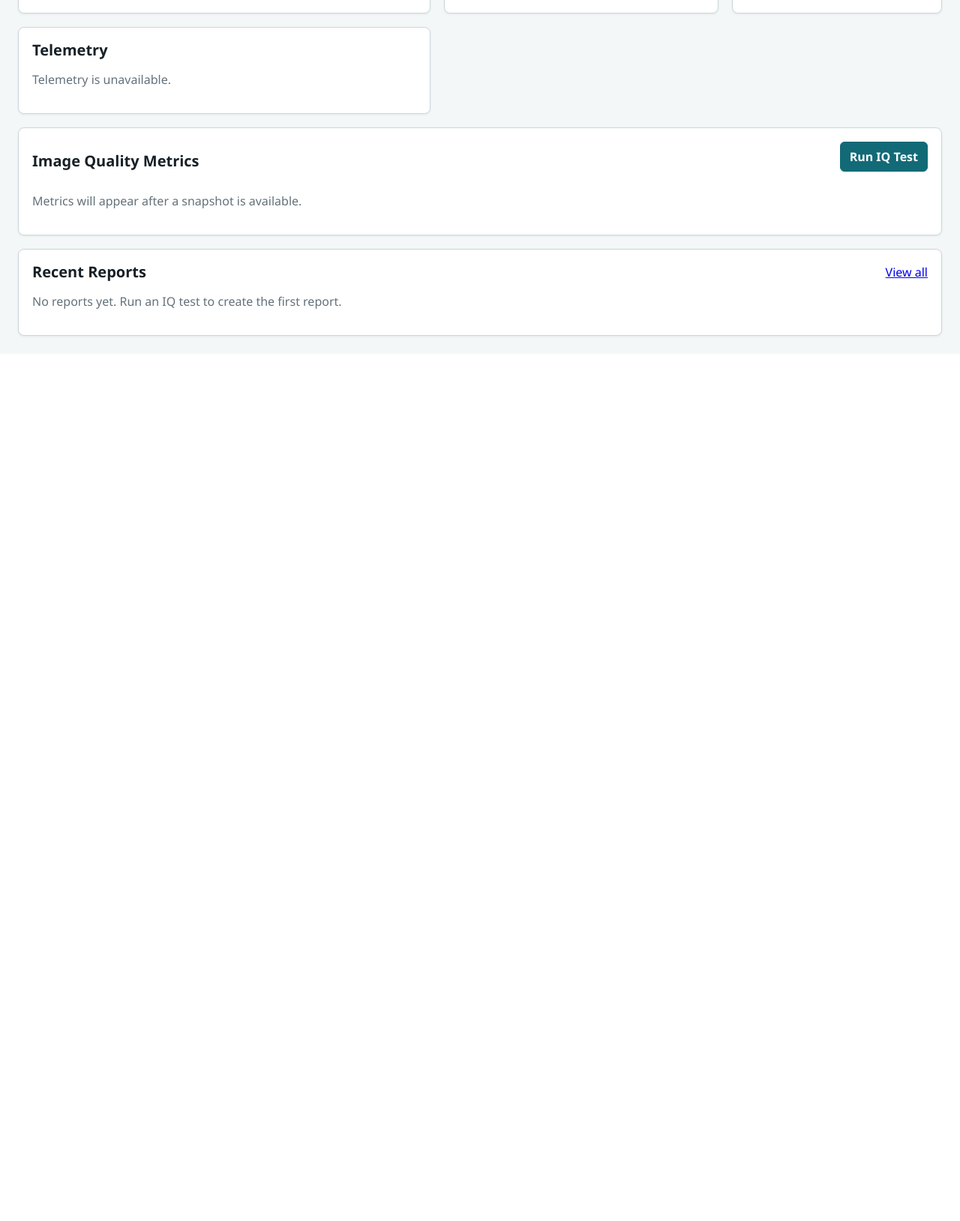
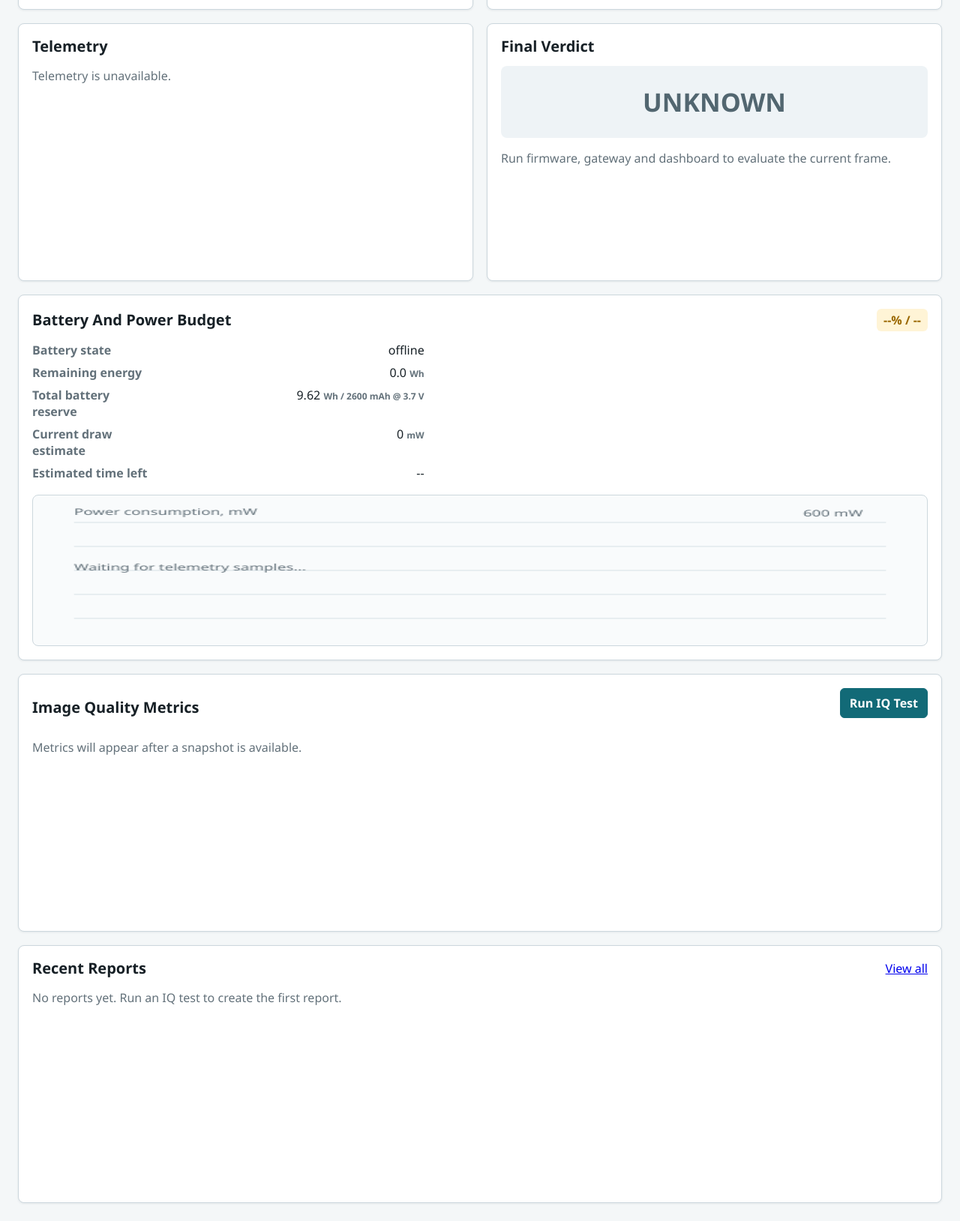
Before and after one commit to PyromanANR/embedded-camera-iq-testbench, a FastAPI app: page / in a window 1280 px wide. Shown: the part 565-2194 px from the top of the page at 75% size. Before the commit the page ends 1016 px from the top, so only its background shows below. Run offline with FastAPI, Linux system fonts and the light colour scheme; data that the repository does not hold is empty.

Commit message:
Initial implementation of embedded camera IQ testbench

```diff
--- a/python_test_station/app/main.py
+++ b/python_test_station/app/main.py
@@ -21,7 +21,7 @@ from .config import (
 )
 from .image_degradation import create_placeholder_image, encode_jpeg
 from .image_pipeline import analyze_snapshot
-from .presentation import metric_rows, telemetry_rows
+from .presentation import battery_status, metric_rows, telemetry_rows
 from .report_generator import save_report
 from .storage import has_stock_images, list_reports, load_report
 
@@ -57,6 +57,7 @@ async def _dashboard_context(request: Request) -> dict:
         "health": health,
         "telemetry": telemetry,
         "telemetry_rows": telemetry_rows(telemetry),
+        "battery": battery_status(telemetry),
         "metrics": metrics,
         "metric_rows": metric_rows(metrics),
         "latest_reports": list_reports()[:5],
@@ -71,6 +72,21 @@ async def _dashboard_context(request: Request) -> dict:
 @app.get("/")
 async def dashboard(request: Request):
     return templates.TemplateResponse(request, "dashboard.html", await _dashboard_context(request))
+
+
+@app.get("/api/status")
+async def api_status():
+    client = _client()
+    health, health_error = await client.health()
+    telemetry, telemetry_error = await client.telemetry() if not health_error else (None, health_error)
+    return {
+        "ok": not bool(health_error or telemetry_error),
+        "health": health,
+        "telemetry": telemetry,
+        "telemetry_rows": telemetry_rows(telemetry),
+        "battery": battery_status(telemetry),
+        "error": health_error or telemetry_error,
+    }
 
 
 @app.get("/run-test")
--- a/python_test_station/app/static/css/style.css
+++ b/python_test_station/app/static/css/style.css
@@ -54,19 +54,62 @@ nav a {
   border-radius: 6px;
 }
 nav a.active, nav a:hover { background: #21444d; color: #fff; }
+.topbar-right {
+  display: flex;
+  align-items: center;
+  justify-content: flex-end;
+  gap: 14px;
+  flex-wrap: wrap;
+}
+.top-battery {
+  min-width: 420px;
+  max-width: 680px;
+  border: 1px solid rgba(255, 255, 255, 0.18);
+  border-radius: 8px;
+  padding: 8px 10px;
+  background: rgba(255, 255, 255, 0.08);
+}
+.top-battery.good { border-color: rgba(83, 207, 140, 0.45); }
+.top-battery.warning { border-color: rgba(247, 190, 80, 0.55); }
+.top-battery.critical { border-color: rgba(255, 118, 102, 0.6); }
+.top-battery-main,
+.top-battery-modules {
+  display: flex;
+  align-items: center;
+  gap: 10px;
+  flex-wrap: wrap;
+}
+.top-battery-main span,
+.top-battery-modules span {
+  color: #d6e7eb;
+  font-size: 12px;
+}
+.top-battery-main strong {
+  color: #fff;
+  font-size: 18px;
+}
+.top-battery-modules {
+  margin-top: 5px;
+  gap: 6px;
+}
+.top-battery-modules span {
+  padding: 2px 6px;
+  border-radius: 999px;
+  background: rgba(255, 255, 255, 0.12);
+}
 
 .page { max-width: 1440px; margin: 0 auto; padding: 24px; }
 .grid { display: grid; grid-template-columns: repeat(2, minmax(0, 1fr)); gap: 18px; }
 .dashboard-grid { grid-template-columns: minmax(420px, 1.3fr) minmax(320px, 0.7fr); }
 .dashboard-layout {
   display: grid;
-  grid-template-columns: minmax(460px, 1.2fr) minmax(320px, 0.8fr) minmax(280px, 0.6fr);
+  grid-template-columns: repeat(2, minmax(420px, 1fr));
   gap: 18px;
   align-items: stretch;
 }
 .controls-grid { grid-template-columns: minmax(420px, 1.2fr) minmax(320px, 0.8fr); }
 .wide { grid-column: 1 / -1; }
-.quality-panel, .recent-panel { grid-column: 1 / -1; }
+.quality-panel, .recent-panel, .power-panel { grid-column: 1 / -1; }
 
 .panel {
   background: var(--panel);
@@ -88,6 +131,12 @@ h1, h2 { margin: 0; line-height: 1.2; letter-spacing: 0; }
 h1 { font-size: 26px; }
 h2 { font-size: 20px; }
 .snapshot { display: block; width: 100%; aspect-ratio: 16 / 9; object-fit: contain; background: #0b1215; border-radius: 6px; }
+.dashboard-layout > .panel {
+  min-height: 344px;
+}
+.snapshot-panel .snapshot {
+  max-height: 276px;
+}
 
 .kv {
   display: grid;
@@ -111,6 +160,7 @@ h2 { font-size: 20px; }
   font-weight: 700;
 }
 .pill.ok, .verdict.pass { color: var(--good); background: #e8f5ee; }
+.pill.warning { color: var(--warn); background: #fff4d6; }
 .pill.bad, .verdict.fail { color: var(--bad); background: #fdeceb; }
 .verdict.warning { color: var(--warn); background: #fff4d6; }
 .verdict-large {
@@ -207,11 +257,62 @@ select { min-width: 230px; }
 .report-grid {
   margin-top: 18px;
 }
+.power-grid {
+  display: grid;
+  grid-template-columns: minmax(260px, 0.8fr) minmax(300px, 1fr);
+  gap: 18px;
+  align-items: start;
+}
+.module-breakdown {
+  display: grid;
+  gap: 10px;
+}
+.module-row {
+  display: grid;
+  grid-template-columns: minmax(120px, 1fr) auto;
+  gap: 8px 12px;
+  align-items: center;
+}
+.module-row span {
+  color: var(--muted);
+  font-weight: 650;
+}
+.module-row strong {
+  font-size: 13px;
+}
+.module-bar {
+  grid-column: 1 / -1;
+  height: 8px;
+  border-radius: 999px;
+  overflow: hidden;
+  background: #e7eef2;
+}
+.module-bar span {
+  display: block;
+  height: 100%;
+  border-radius: inherit;
+  background: linear-gradient(90deg, #126a77, #e26d42);
+}
+.power-chart-wrap {
+  grid-column: 1 / -1;
+  min-height: 196px;
+  border: 1px solid var(--line);
+  border-radius: 8px;
+  padding: 10px;
+  background: #f9fbfc;
+}
+#powerChart {
+  display: block;
+  width: 100%;
+  height: 180px;
+}
 pre { white-space: pre-wrap; background: #eef3f6; padding: 14px; border-radius: 6px; overflow-x: auto; }
 code { background: #eef3f6; padding: 2px 5px; border-radius: 4px; }
 
 @media (max-width: 860px) {
   .topbar { align-items: flex-start; flex-direction: column; }
+  .topbar-right { justify-content: flex-start; width: 100%; }
+  .top-battery { min-width: 0; width: 100%; }
   nav { justify-content: flex-start; }
   .grid, .dashboard-grid, .dashboard-layout, .controls-grid { grid-template-columns: 1fr; }
   .page { padding: 16px; }
@@ -220,4 +321,5 @@ code { background: #eef3f6; padding: 2px 5px; border-radius: 4px; }
   .metric-table { table-layout: auto; }
   .metric-table th,
   .metric-table td { font-size: 13px; padding: 8px; }
+  .power-grid { grid-template-columns: 1fr; }
 }
--- a/python_test_station/app/static/js/app.js
+++ b/python_test_station/app/static/js/app.js
@@ -1,9 +1,145 @@
 document.addEventListener("DOMContentLoaded", () => {
   const snapshot = document.querySelector("img.snapshot");
-  if (!snapshot) {
+  if (snapshot) {
+    snapshot.addEventListener("error", () => {
+      snapshot.alt = "Snapshot is not available";
+    });
+  }
+
+  const chart = document.getElementById("powerChart");
+  const powerHistory = [];
+  if (chart) {
+    const initialPower = Number(chart.dataset.initialPower || 0);
+    if (initialPower > 0) {
+      powerHistory.push(initialPower);
+    }
+    drawPowerChart(chart, powerHistory);
+  }
+
+  if (document.querySelector("[data-telemetry-key]") || chart) {
+    setInterval(async () => {
+      try {
+        const response = await fetch("/api/status", { cache: "no-store" });
+        if (!response.ok) {
+          return;
+        }
+        const status = await response.json();
+        updateTelemetry(status.telemetry_rows || []);
+        updateBattery(status.battery);
+        if (chart && status.battery && status.battery.estimated_power_mw) {
+          powerHistory.push(Number(status.battery.estimated_power_mw));
+          while (powerHistory.length > 40) {
+            powerHistory.shift();
+          }
+          drawPowerChart(chart, powerHistory);
+        }
+        if (snapshot) {
+          snapshot.src = snapshot.src.split("?")[0] + "?ts=" + Date.now();
+        }
+      } catch (error) {
+        // Keep the dashboard readable if the gateway is temporarily offline.
+      }
+    }, 2500);
+  }
+});
+
+function updateTelemetry(rows) {
+  for (const row of rows) {
+    const target = document.querySelector(`[data-telemetry-key="${row.key}"]`);
+    if (!target) {
+      continue;
+    }
+    target.textContent = row.unit ? `${row.value} ${row.unit}` : row.value;
+  }
+}
+
+function updateBattery(battery) {
+  if (!battery) {
     return;
   }
-  snapshot.addEventListener("error", () => {
-    snapshot.alt = "Snapshot is not available";
+  setAll("[data-battery-percent]", battery.percent);
+  setAll("[data-battery-runtime]", battery.runtime_label);
+  setAll("[data-battery-power]", battery.estimated_power_mw);
+  setAll("[data-battery-state]", battery.state);
+  setAll("[data-battery-remaining]", battery.remaining_wh);
+
+  const panel = document.querySelector("[data-battery-panel]");
+  if (panel) {
+    panel.classList.remove("good", "warning", "critical", "offline");
+    panel.classList.add(battery.state || "offline");
+  }
+
+  for (const module of battery.breakdown || []) {
+    setAll(`[data-power-module="${module.key}"]`, `${module.name}: ${module.mw} mW`);
+    setAll(`[data-power-module-value="${module.key}"]`, `${module.mw} mW`);
+    document.querySelectorAll(`[data-power-module-row="${module.key}"] .module-bar span`).forEach((bar) => {
+      bar.style.width = `${module.share}%`;
+    });
+  }
+}
+
+function setAll(selector, value) {
+  document.querySelectorAll(selector).forEach((node) => {
+    node.textContent = value;
   });
-});
+}
+
+function drawPowerChart(canvas, values) {
+  const ctx = canvas.getContext("2d");
+  const width = canvas.width;
+  const height = canvas.height;
+  ctx.clearRect(0, 0, width, height);
+
+  ctx.fillStyle = "#f9fbfc";
+  ctx.fillRect(0, 0, width, height);
+
+  const padding = 26;
+  const plotWidth = width - padding * 2;
+  const plotHeight = height - padding * 2;
+  const maxValue = Math.max(600, ...values, 1);
+  const minValue = 0;
+
+  ctx.strokeStyle = "#d6e0e5";
+  ctx.lineWidth = 1;
+  for (let i = 0; i <= 4; i++) {
+    const y = padding + (plotHeight * i) / 4;
+    ctx.beginPath();
+    ctx.moveTo(padding, y);
+    ctx.lineTo(width - padding, y);
+    ctx.stroke();
+  }
+
+  ctx.fillStyle = "#63717a";
+  ctx.font = "12px Segoe UI, Arial";
+  ctx.fillText("Power consumption, mW", padding, 16);
+  ctx.fillText(`${Math.round(maxValue)} mW`, width - padding - 64, padding - 8);
+
+  if (values.length < 2) {
+    ctx.fillText("Waiting for telemetry samples...", padding, height / 2);
+    return;
+  }
+
+  ctx.strokeStyle = "#126a77";
+  ctx.lineWidth = 3;
+  ctx.beginPath();
+  values.forEach((value, index) => {
+    const x = padding + (plotWidth * index) / Math.max(values.length - 1, 1);
+    const y = padding + plotHeight - ((value - minValue) / (maxValue - minValue)) * plotHeight;
+    if (index === 0) {
+      ctx.moveTo(x, y);
+    } else {
+      ctx.lineTo(x, y);
+    }
+  });
+  ctx.stroke();
+
+  const last = values[values.length - 1];
+  ctx.fillStyle = "#e26d42";
+  const x = width - padding;
+  const y = padding + plotHeight - ((last - minValue) / (maxValue - minValue)) * plotHeight;
+  ctx.beginPath();
+  ctx.arc(x, y, 5, 0, Math.PI * 2);
+  ctx.fill();
+  ctx.fillStyle = "#172026";
+  ctx.fillText(`${Math.round(last)} mW`, Math.max(padding, x - 74), Math.max(20, y - 10));
+}
--- a/python_test_station/app/templates/base.html
+++ b/python_test_station/app/templates/base.html
@@ -15,12 +15,29 @@
         <span>Virtual smart camera QA station</span>
       </div>
     </div>
+    <div class="topbar-right">
       <nav>
         <a class="{{ 'active' if active_page == 'dashboard' else '' }}" href="/">Dashboard</a>
         <a class="{{ 'active' if active_page == 'dev_controls' else '' }}" href="/dev-controls">Dev Controls</a>
         <a class="{{ 'active' if active_page == 'reports' else '' }}" href="/reports">Reports</a>
         <a class="{{ 'active' if active_page == 'setup' else '' }}" href="/setup">Setup</a>
       </nav>
+      {% if battery is defined %}
+        <aside class="top-battery {{ battery.state }}" data-battery-panel>
+          <div class="top-battery-main">
+            <span>Battery</span>
+            <strong><span data-battery-percent>{{ battery.percent }}</span>%</strong>
+            <span><span data-battery-runtime>{{ battery.runtime_label }}</span> left</span>
+            <span><span data-battery-power>{{ battery.estimated_power_mw }}</span> mW</span>
+          </div>
+          <div class="top-battery-modules">
+            {% for module in battery.breakdown %}
+              <span data-power-module="{{ module.key }}">{{ module.name }}: {{ module.mw }} mW</span>
+            {% endfor %}
+          </div>
+        </aside>
+      {% endif %}
+    </div>
   </header>
   <main class="page">
     {% block content %}{% endblock %}
--- a/python_test_station/app/templates/dashboard.html
+++ b/python_test_station/app/templates/dashboard.html
@@ -37,6 +37,20 @@
     {% endif %}
   </div>
 
+  <div class="panel">
+    <div class="panel-header"><h2>Telemetry</h2></div>
+    {% if telemetry_rows %}
+      <dl class="kv aligned">
+        {% for row in telemetry_rows %}
+          <dt>{{ row.label }}</dt>
+          <dd data-telemetry-key="{{ row.key }}" data-unit="{{ row.unit }}">{{ row.value }}{% if row.unit %} <span class="unit">{{ row.unit }}</span>{% endif %}</dd>
+        {% endfor %}
+      </dl>
+    {% else %}
+      <p class="muted">Telemetry is unavailable.</p>
+    {% endif %}
+  </div>
+
   <div class="panel verdict-panel">
     <div class="panel-header"><h2>Final Verdict</h2></div>
     {% if metrics %}
@@ -49,17 +63,36 @@
     {% endif %}
   </div>
 
-  <div class="panel">
-    <div class="panel-header"><h2>Telemetry</h2></div>
-    {% if telemetry_rows %}
-      <dl class="kv aligned">
-        {% for row in telemetry_rows %}
-          <dt>{{ row.label }}</dt><dd>{{ row.value }}{% if row.unit %} <span class="unit">{{ row.unit }}</span>{% endif %}</dd>
+  <div class="panel power-panel wide">
+    <div class="panel-header">
+      <h2>Battery And Power Budget</h2>
+      <span class="pill {{ 'ok' if battery.state == 'good' else 'bad' if battery.state == 'critical' else 'warning' }}">
+        {{ battery.percent }}% / {{ battery.runtime_label }}
+      </span>
+    </div>
+    <div class="power-grid">
+      <div>
+        <dl class="kv aligned">
+          <dt>Battery state</dt><dd data-battery-state>{{ battery.state }}</dd>
+          <dt>Remaining energy</dt><dd><span data-battery-remaining>{{ battery.remaining_wh }}</span> <span class="unit">Wh</span></dd>
+          <dt>Total battery reserve</dt><dd>{{ battery.capacity_wh }} <span class="unit">Wh / 2600 mAh @ 3.7 V</span></dd>
+          <dt>Current draw estimate</dt><dd><span data-battery-power>{{ battery.estimated_power_mw }}</span> <span class="unit">mW</span></dd>
+          <dt>Estimated time left</dt><dd data-battery-runtime>{{ battery.runtime_label }}</dd>
+        </dl>
+      </div>
+      <div class="module-breakdown">
+        {% for module in battery.breakdown %}
+          <div class="module-row" data-power-module-row="{{ module.key }}">
+            <span>{{ module.name }}</span>
+            <strong data-power-module-value="{{ module.key }}">{{ module.mw }} mW</strong>
+            <div class="module-bar"><span style="width: {{ module.share }}%"></span></div>
+          </div>
         {% endfor %}
-      </dl>
-    {% else %}
-      <p class="muted">Telemetry is unavailable.</p>
-    {% endif %}
+      </div>
+      <div class="power-chart-wrap">
+        <canvas id="powerChart" width="680" height="180" data-initial-power="{{ battery.estimated_power_mw }}"></canvas>
+      </div>
+    </div>
   </div>
 
   <div class="panel quality-panel">
```
Also changed, not shown: docs/architecture.md (+1 -1 lines), docs/zephyr_setup.md (+1 -1 lines), python_test_station/app/presentation.py (+96 -1 lines), README.md, firmware_zephyr/README.md, 6 other files. Lines whose indentation alone changed are shown as unchanged.
